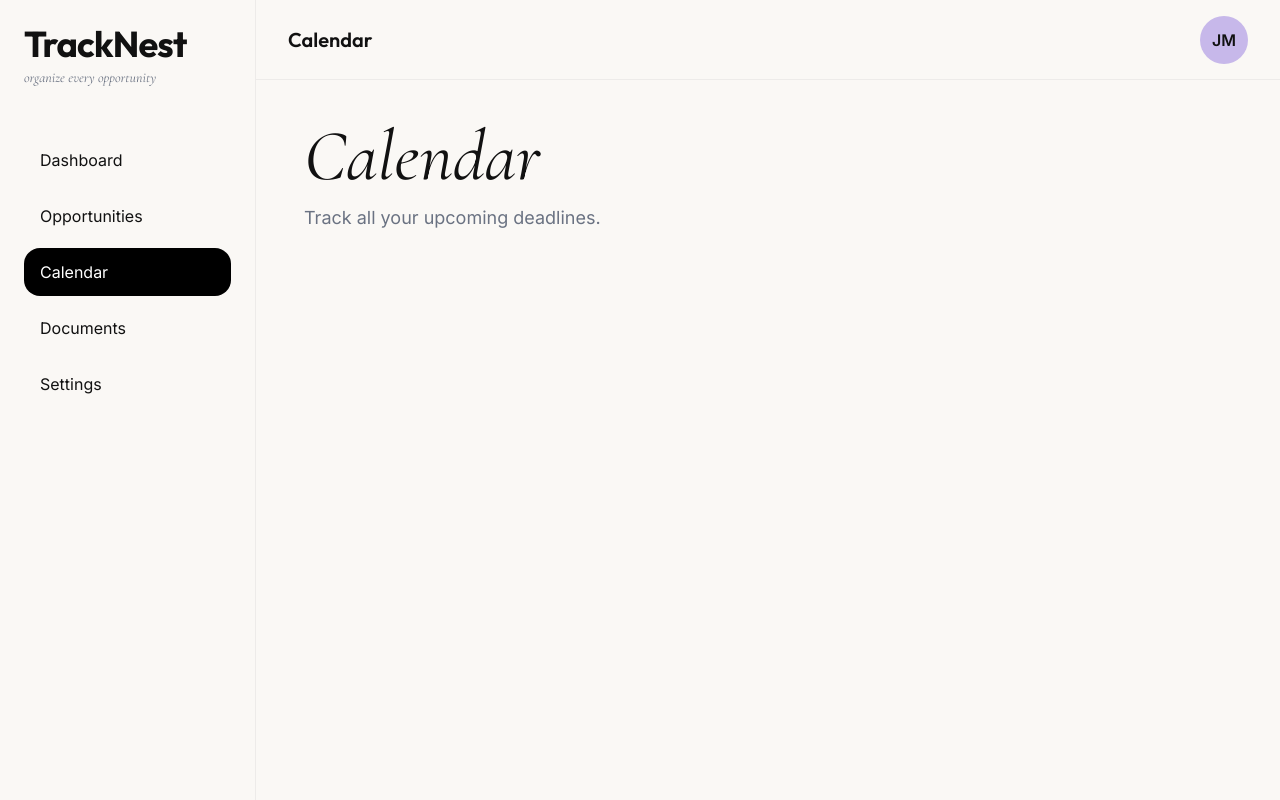
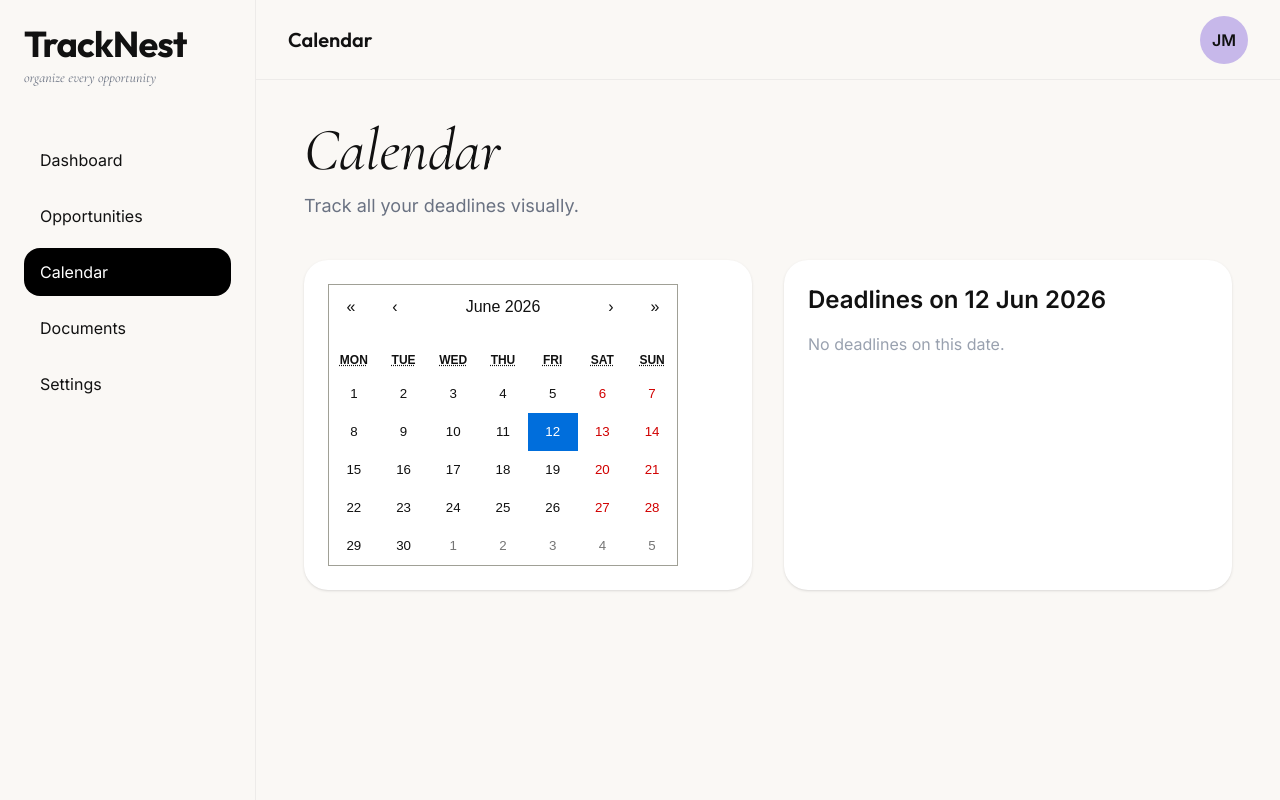
Before and after one commit to Jyotiiii3003/TrackNest, a React (Vite) app in the folder frontend/: page /calendar in a window 1280 px wide. Built offline with nearby package versions, Linux system fonts and the light colour scheme.

Commit message:
Fix calendar dependency setup and add deadline calendar view

```diff
--- a/frontend/package.json
+++ b/frontend/package.json
@@ -13,6 +13,7 @@
     "@tailwindcss/vite": "^4.3.0",
     "framer-motion": "^12.40.0",
     "react": "^19.2.6",
+    "react-calendar": "^6.0.1",
     "react-dom": "^19.2.6",
     "react-router-dom": "^7.17.0",
     "tailwindcss": "^4.3.0"
--- a/frontend/src/App.jsx
+++ b/frontend/src/App.jsx
@@ -6,7 +6,7 @@ import Register from "./pages/Register";
 import { useEffect } from "react";
 import Dashboard from "./pages/Dashboard";
 import Opportunities from "./pages/Opportunities";
-import Calendar from "./pages/Calendar";
+import CalendarPage from "./pages/Calendar";
 import Documents from "./pages/Documents";
 import Settings from "./pages/Settings";
 
@@ -36,7 +36,7 @@ function App() {
 
       <Route
         path="/calendar"
-        element={<Calendar />}
+        element={<CalendarPage />}
       />
 
       <Route
--- a/frontend/src/pages/Calendar.jsx
+++ b/frontend/src/pages/Calendar.jsx
@@ -1,73 +1,43 @@
 import { useEffect, useState } from "react";
 import AppLayout from "../layouts/AppLayout";
+import ReactCalendar from "react-calendar";
+import "react-calendar/dist/Calendar.css";
 
-function Calendar() {
+function CalendarPage() {
+  const [value, setValue] = useState(
+    new Date()
+  );
+
   const [opportunities, setOpportunities] =
     useState([]);
 
   useEffect(() => {
     const saved =
-      localStorage.getItem("opportunities");
+      JSON.parse(
+        localStorage.getItem(
+          "opportunities"
+        )
+      ) || [];
 
-    if (saved) {
-      setOpportunities(JSON.parse(saved));
-    }
+    setOpportunities(saved);
   }, []);
 
-  const sortedDeadlines =
-    [...opportunities].sort(
-      (a, b) =>
-        new Date(a.deadline) -
-        new Date(b.deadline)
-    );
-
-    const getDeadlineStatus = (deadline) => {
-  const today = new Date();
-  const dueDate = new Date(deadline);
-
-  const diffTime =
-    dueDate - today;
-
-  const diffDays = Math.ceil(
-    diffTime /
-      (1000 * 60 * 60 * 24)
-  );
-
-  if (diffDays < 0) {
-    return {
-      label: "Overdue",
-      color: "text-red-500",
-    };
-  }
-
-  if (diffDays === 0) {
-    return {
-      label: "Today",
-      color: "text-orange-500",
-    };
-  }
-
-  if (diffDays === 1) {
-    return {
-      label: "Tomorrow",
-      color: "text-yellow-500",
-    };
-  }
-
-  return {
-    label: `${diffDays} days left`,
-    color: "text-green-500",
-  };
-};
-
+  const selectedDateOpportunities =
+    opportunities.filter((item) => {
+      return (
+        new Date(
+          item.deadline
+        ).toDateString() ===
+        value.toDateString()
+      );
+    });
 
   return (
     <AppLayout>
       <div className="space-y-10">
-
         <div>
           <h1
-            className="text-7xl italic leading-none"
+            className="text-6xl italic"
             style={{
               fontFamily:
                 "Cormorant Garamond",
@@ -77,72 +47,69 @@ function Calendar() {
           </h1>
 
           <p className="text-gray-500 mt-3 text-lg">
-            Track all your upcoming deadlines.
+            Track all your deadlines
+            visually.
           </p>
         </div>
 
-        <div className="space-y-4">
+        <div className="grid lg:grid-cols-2 gap-8">
+          <div className="bg-white rounded-3xl p-6 shadow-sm">
+            <ReactCalendar
+              onChange={setValue}
+              value={value}
+            />
+          </div>
 
-          {sortedDeadlines.map((item) => {
-             const status =
-             getDeadlineStatus(item.deadline);
-
-            return (
-              <div
-              key={item.id}
-              className="
-              bg-white
-              rounded-3xl
-              p-5
-              shadow-sm
-              flex
-              justify-between
-              items-center
-              "
-              >
-            <div>
-             <h3
-                className="text-xl"
-                style={{
-                 fontFamily: "Outfit",
-                 fontWeight: 600,
-                }}
-              >
-                {item.title}
-              </h3>
-
-              <p className="text-gray-500 mt-1">
-              {item.organization}
-              </p>
-            </div>
-
-            <div className="text-right">
-            <p className="text-lg font-medium">
-                {new Date(
-                item.deadline
-                ).toLocaleDateString(
+          <div className="bg-white rounded-3xl p-6 shadow-sm">
+            <h2 className="text-2xl font-semibold mb-4">
+              Deadlines on{" "}
+              {value.toLocaleDateString(
                 "en-IN",
                 {
                   day: "numeric",
                   month: "short",
+                  year: "numeric",
                 }
               )}
-            </p>
+            </h2>
 
-              <p
-                className={`text-sm mt-1 ${status.color}`}
-              >
-                {status.label}
+            {selectedDateOpportunities.length >
+            0 ? (
+              <div className="space-y-4">
+                {selectedDateOpportunities.map(
+                  (item) => (
+                    <div
+                      key={item.id}
+                      className="border rounded-2xl p-4"
+                    >
+                      <h3 className="font-semibold">
+                        {item.title}
+                      </h3>
+
+                      <p className="text-gray-500 mt-1">
+                        {
+                          item.organization
+                        }
+                      </p>
+
+                      <p className="text-sm text-gray-400 mt-2">
+                        {item.category}
+                      </p>
+                    </div>
+                  )
+                )}
+              </div>
+            ) : (
+              <p className="text-gray-400">
+                No deadlines on this
+                date.
               </p>
-            </div>
+            )}
           </div>
-        );
-        })}
-
         </div>
       </div>
     </AppLayout>
   );
 }
 
-export default Calendar;
+export default CalendarPage;
--- a/package.json
+++ b/package.json
@@ -1,5 +1,6 @@
 {
   "dependencies": {
-    "framer-motion": "^12.40.0"
+    "framer-motion": "^12.40.0",
+    "react-calendar": "^6.0.1"
   }
 }
```
Also changed, not shown: 2 other files (tests, documents, lock files or other folders).
